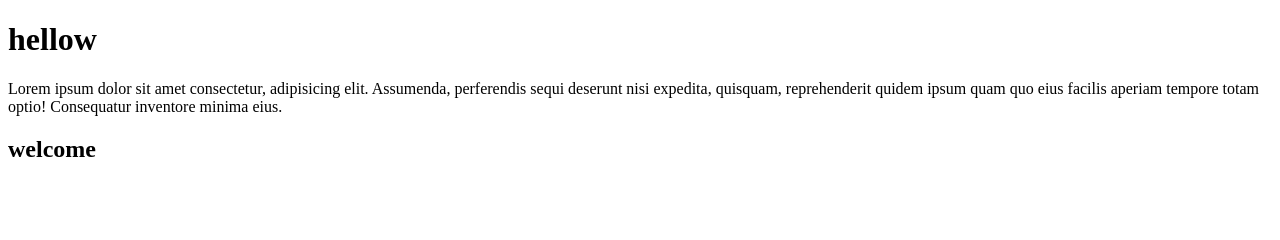
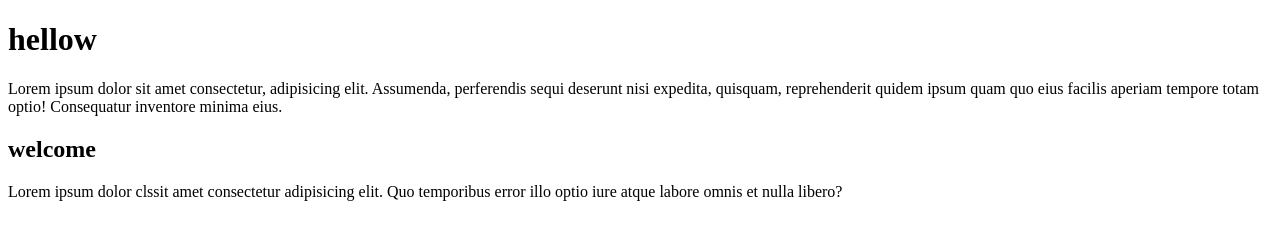
Before and after one commit to KetanJagniya/kj, a plain HTML site: page index.html in a window 1280 px wide. Drawn offline with Linux system fonts and the light colour scheme.

Commit message:
add new1

```diff
--- a/index.html
+++ b/index.html
@@ -9,5 +9,6 @@
     <h1>hellow</h1>
     <p>Lorem ipsum dolor sit amet consectetur, adipisicing elit. Assumenda, perferendis sequi deserunt nisi expedita, quisquam, reprehenderit quidem ipsum quam quo eius facilis aperiam tempore totam optio! Consequatur inventore minima eius.</p>
     <h2>welcome</h2>
+    <p>Lorem ipsum dolor clssit amet consectetur adipisicing elit. Quo temporibus error illo optio iure atque labore omnis et nulla libero?</p>
 </body>
 </html>
```
